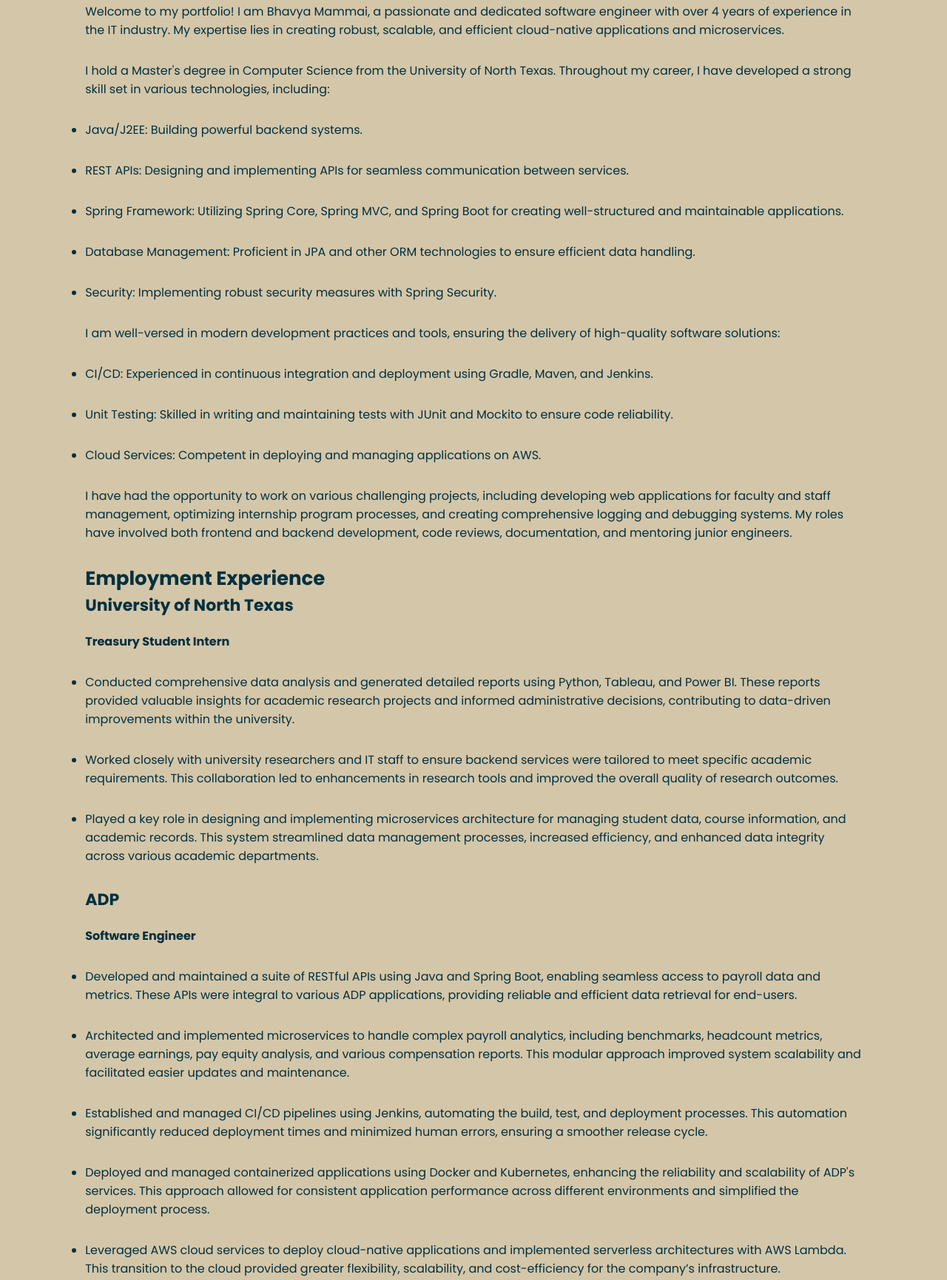
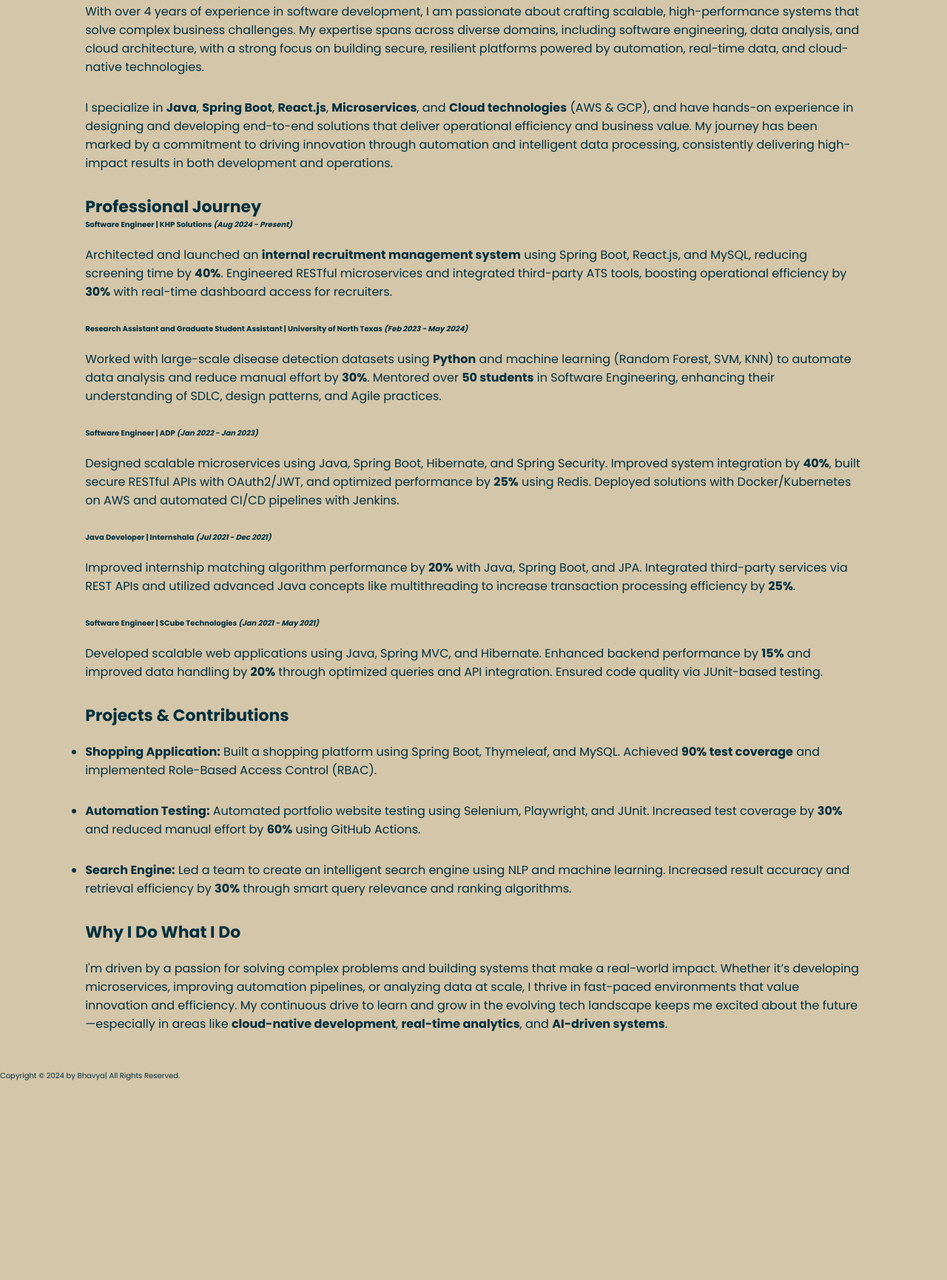
Before and after one commit to BhavyaMammai/Personal-portfolio, a plain HTML site: page about-me.html in a window 1280 px wide. Shown: the part 225-1956 px from the top of the page at 74% size. After the commit the page ends 1688 px from the top, so only its background shows below. Drawn offline with Linux system fonts and the light colour scheme.

Commit message:
Update about-me.html

```diff
--- a/about-me.html
+++ b/about-me.html
@@ -18,180 +18,110 @@
     <section class="about-detail">
       <h1>About <span>Me</span></h1>
       <p>
-        Welcome to my portfolio! I am Bhavya Mammai, a passionate and dedicated
-        software engineer with over 4 years of experience in the IT industry. My
-        expertise lies in creating robust, scalable, and efficient cloud-native
-        applications and microservices.
+        With over 4 years of experience in software development, I am passionate
+        about crafting scalable, high-performance systems that solve complex
+        business challenges. My expertise spans across diverse domains,
+        including software engineering, data analysis, and cloud architecture,
+        with a strong focus on building secure, resilient platforms powered by
+        automation, real-time data, and cloud-native technologies.
       </p>
       <p>
-        I hold a Master's degree in Computer Science from the University of
-        North Texas. Throughout my career, I have developed a strong skill set
-        in various technologies, including:
+        I specialize in <strong>Java</strong>, <strong>Spring Boot</strong>,
+        <strong>React.js</strong>, <strong>Microservices</strong>, and
+        <strong>Cloud technologies</strong> (AWS &amp; GCP), and have hands-on
+        experience in designing and developing end-to-end solutions that deliver
+        operational efficiency and business value. My journey has been marked by
+        a commitment to driving innovation through automation and intelligent
+        data processing, consistently delivering high-impact results in both
+        development and operations.
       </p>
+
+      <h3>Professional Journey</h3>
+
+      <h4>Software Engineer | KHP Solutions <em>(Aug 2024 - Present)</em></h4>
+      <p>
+        Architected and launched an
+        <strong>internal recruitment management system</strong> using Spring
+        Boot, React.js, and MySQL, reducing screening time by
+        <strong>40%</strong>. Engineered RESTful microservices and integrated
+        third-party ATS tools, boosting operational efficiency by
+        <strong>30%</strong> with real-time dashboard access for recruiters.
+      </p>
+
+      <h4>
+        Research Assistant and Graduate Student Assistant | University of North
+        Texas <em>(Feb 2023 - May 2024)</em>
+      </h4>
+      <p>
+        Worked with large-scale disease detection datasets using
+        <strong>Python</strong> and machine learning (Random Forest, SVM, KNN)
+        to automate data analysis and reduce manual effort by
+        <strong>30%</strong>. Mentored over <strong>50 students</strong> in
+        Software Engineering, enhancing their understanding of SDLC, design
+        patterns, and Agile practices.
+      </p>
+
+      <h4>Software Engineer | ADP <em>(Jan 2022 - Jan 2023)</em></h4>
+      <p>
+        Designed scalable microservices using Java, Spring Boot, Hibernate, and
+        Spring Security. Improved system integration by <strong>40%</strong>,
+        built secure RESTful APIs with OAuth2/JWT, and optimized performance by
+        <strong>25%</strong> using Redis. Deployed solutions with
+        Docker/Kubernetes on AWS and automated CI/CD pipelines with Jenkins.
+      </p>
+
+      <h4>Java Developer | Internshala <em>(Jul 2021 - Dec 2021)</em></h4>
+      <p>
+        Improved internship matching algorithm performance by
+        <strong>20%</strong> with Java, Spring Boot, and JPA. Integrated
+        third-party services via REST APIs and utilized advanced Java concepts
+        like multithreading to increase transaction processing efficiency by
+        <strong>25%</strong>.
+      </p>
+
+      <h4>
+        Software Engineer | SCube Technologies <em>(Jan 2021 - May 2021)</em>
+      </h4>
+      <p>
+        Developed scalable web applications using Java, Spring MVC, and
+        Hibernate. Enhanced backend performance by <strong>15%</strong> and
+        improved data handling by <strong>20%</strong> through optimized queries
+        and API integration. Ensured code quality via JUnit-based testing.
+      </p>
+
+      <h3>Projects &amp; Contributions</h3>
       <ul>
-        <li>Java/J2EE: Building powerful backend systems.</li>
         <li>
-          REST APIs: Designing and implementing APIs for seamless communication
-          between services.
+          <strong>Shopping Application:</strong> Built a shopping platform using
+          Spring Boot, Thymeleaf, and MySQL. Achieved
+          <strong>90% test coverage</strong> and implemented Role-Based Access
+          Control (RBAC).
         </li>
         <li>
-          Spring Framework: Utilizing Spring Core, Spring MVC, and Spring Boot
-          for creating well-structured and maintainable applications.
+          <strong>Automation Testing:</strong> Automated portfolio website
+          testing using Selenium, Playwright, and JUnit. Increased test coverage
+          by <strong>30%</strong> and reduced manual effort by
+          <strong>60%</strong> using GitHub Actions.
         </li>
         <li>
-          Database Management: Proficient in JPA and other ORM technologies to
-          ensure efficient data handling.
-        </li>
-        <li>
-          Security: Implementing robust security measures with Spring Security.
-        </li>
-      </ul>
-      <p>
-        I am well-versed in modern development practices and tools, ensuring the
-        delivery of high-quality software solutions:
-      </p>
-      <ul>
-        <li>
-          CI/CD: Experienced in continuous integration and deployment using
-          Gradle, Maven, and Jenkins.
-        </li>
-        <li>
-          Unit Testing: Skilled in writing and maintaining tests with JUnit and
-          Mockito to ensure code reliability.
-        </li>
-        <li>
-          Cloud Services: Competent in deploying and managing applications on
-          AWS.
-        </li>
-      </ul>
-      <p>
-        I have had the opportunity to work on various challenging projects,
-        including developing web applications for faculty and staff management,
-        optimizing internship program processes, and creating comprehensive
-        logging and debugging systems. My roles have involved both frontend and
-        backend development, code reviews, documentation, and mentoring junior
-        engineers.
-      </p>
-      <h2>Employment Experience</h2>
-
-      <h3>University of North Texas</h3>
-      <p>
-        <strong>Treasury Student Intern</strong>
-      </p>
-      <ul>
-        <li>
-          Conducted comprehensive data analysis and generated detailed reports
-          using Python, Tableau, and Power BI. These reports provided valuable
-          insights for academic research projects and informed administrative
-          decisions, contributing to data-driven improvements within the
-          university.
-        </li>
-        <li>
-          Worked closely with university researchers and IT staff to ensure
-          backend services were tailored to meet specific academic requirements.
-          This collaboration led to enhancements in research tools and improved
-          the overall quality of research outcomes.
-        </li>
-        <li>
-          Played a key role in designing and implementing microservices
-          architecture for managing student data, course information, and
-          academic records. This system streamlined data management processes,
-          increased efficiency, and enhanced data integrity across various
-          academic departments.
+          <strong>Search Engine:</strong> Led a team to create an intelligent
+          search engine using NLP and machine learning. Increased result
+          accuracy and retrieval efficiency by <strong>30%</strong> through
+          smart query relevance and ranking algorithms.
         </li>
       </ul>
 
-      <h3>ADP</h3>
+      <h3>Why I Do What I Do</h3>
       <p>
-        <strong>Software Engineer</strong>
-      </p>
-      <ul>
-        <li>
-          Developed and maintained a suite of RESTful APIs using Java and Spring
-          Boot, enabling seamless access to payroll data and metrics. These APIs
-          were integral to various ADP applications, providing reliable and
-          efficient data retrieval for end-users.
-        </li>
-        <li>
-          Architected and implemented microservices to handle complex payroll
-          analytics, including benchmarks, headcount metrics, average earnings,
-          pay equity analysis, and various compensation reports. This modular
-          approach improved system scalability and facilitated easier updates
-          and maintenance.
-        </li>
-        <li>
-          Established and managed CI/CD pipelines using Jenkins, automating the
-          build, test, and deployment processes. This automation significantly
-          reduced deployment times and minimized human errors, ensuring a
-          smoother release cycle.
-        </li>
-        <li>
-          Deployed and managed containerized applications using Docker and
-          Kubernetes, enhancing the reliability and scalability of ADP's
-          services. This approach allowed for consistent application performance
-          across different environments and simplified the deployment process.
-        </li>
-        <li>
-          Leveraged AWS cloud services to deploy cloud-native applications and
-          implemented serverless architectures with AWS Lambda. This transition
-          to the cloud provided greater flexibility, scalability, and
-          cost-efficiency for the company’s infrastructure.
-        </li>
-        <li>
-          Designed and optimized database schemas for MySQL and Oracle DB,
-          ensuring data integrity and performance. This involved creating
-          efficient data models and writing complex SQL queries to support
-          various application requirements.
-        </li>
-        <li>
-          Actively participated in Agile development teams, collaborating on
-          refining user stories and sprint planning. This teamwork led to a 25%
-          increase in the delivery of product backlogs, accelerating project
-          timelines and improving overall productivity.
-        </li>
-        <li>
-          Integrated big data and streaming technologies such as Apache Spark
-          and Apache Kafka to handle large-scale data processing and real-time
-          data streaming. This implementation supported advanced analytics and
-          real-time insights for payroll data.
-        </li>
-      </ul>
-      <h3>ADP</h3>
-      <p>
-        <strong>Software Engineer - Intern</strong>
-      </p>
-      <ul>
-        <li>
-          Assisted in the development and management of data integration and
-          synchronization processes, interfacing with external systems through
-          REST APIs. This ensured accurate and up-to-date data flow between
-          various systems, enhancing data consistency.
-        </li>
-        <li>
-          Documented APIs, data models, and business logic comprehensively,
-          creating detailed technical documentation that facilitated easier
-          maintenance and onboarding of new team members. This documentation
-          served as a crucial resource for ongoing development and support
-          activities.
-        </li>
-        <li>
-          Developed and executed unit and integration tests to ensure the
-          reliability and accuracy of backend services. This rigorous testing
-          approach helped identify and resolve issues early in the development
-          cycle, improving overall code quality and stability.
-        </li>
-      </ul>
-      <p>
-        I believe in continuous learning and staying updated with the latest
-        industry trends. My approach to software development is centered around
-        clean code, best practices, and efficient problem-solving. I thrive in
-        collaborative environments and enjoy contributing to projects that make
-        a meaningful impact.
-      </p>
-      <p>
-        Feel free to explore my portfolio to see some of the projects I've
-        worked on. If you'd like to get in touch, please don't hesitate to reach
-        out. I am always open to new opportunities and collaborations.
+        I'm driven by a passion for solving complex problems and building
+        systems that make a real-world impact. Whether it’s developing
+        microservices, improving automation pipelines, or analyzing data at
+        scale, I thrive in fast-paced environments that value innovation and
+        efficiency. My continuous drive to learn and grow in the evolving tech
+        landscape keeps me excited about the future—especially in areas like
+        <strong>cloud-native development</strong>,
+        <strong>real-time analytics</strong>, and
+        <strong>AI-driven systems</strong>.
       </p>
     </section>
 
```
